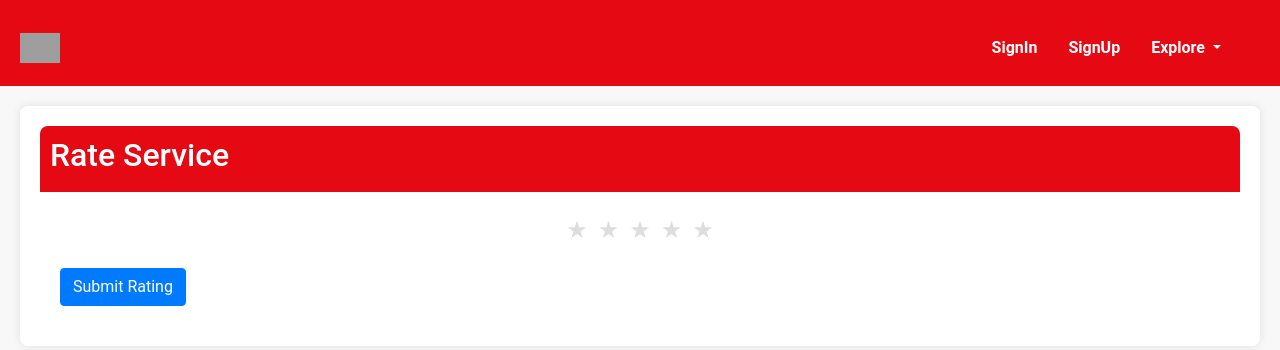
After one commit to mahdiatubly/Netfix, a Django app: template users/templates/users/rate_service.html in a window 1280 px wide. The commit adds this page. Shown: the top 350 px of the page. Run offline with Django 3.2, Linux system fonts and the light colour scheme; the template is opened without the code that fills it, so the values that code supplies are empty; some libraries are stand-ins or nearby versions; grey boxes are pictures that could not be loaded.

Commit message:
Adding rating feature

```diff
--- a/netfix/settings.py
+++ b/netfix/settings.py
@@ -48,6 +48,7 @@ INSTALLED_APPS = [
     'django.contrib.sessions',
     'django.contrib.messages',
     'django.contrib.staticfiles',
+    'star_ratings',
 ]
 
 MIDDLEWARE = [
--- a/users/models.py
+++ b/users/models.py
@@ -18,7 +18,7 @@ class UserBase(AbstractUser):
 class Customer(models.Model):
     user = models.OneToOneField(UserBase, on_delete=models.CASCADE, primary_key=True)
     date_of_birth = models.DateField(null=False)
-    logo = models.ImageField(upload_to='company_logos/', default='  ')
+    logo = models.ImageField(upload_to='customer_pictures/', default='Customer_profile.webp')
 
 
 class Company(models.Model):
--- /dev/null
+++ b/users/templates/users/rate_service.html
@@ -0,0 +1,123 @@
+{% extends 'users/base.html' %}
+
+{% block title %}Rate Service{% endblock %}
+
+{% block content %}
+  <link rel="stylesheet" href="https://stackpath.bootstrapcdn.com/bootstrap/4.5.2/css/bootstrap.min.css">
+  <!-- Include RateYo library -->
+  <link rel="stylesheet" href="https://cdnjs.cloudflare.com/ajax/libs/rateYo/2.3.2/jquery.rateyo.min.css">
+  <script src="https://code.jquery.com/jquery-3.6.4.min.js"></script>
+  <script src="https://cdnjs.cloudflare.com/ajax/libs/rateYo/2.3.2/jquery.rateyo.min.js"></script>
+
+  <style>
+    body {
+      font-family: 'Roboto', Arial, sans-serif;
+      margin: 0;
+      padding: 0;
+      background-color: #f8f8f8;
+    }
+
+    header {
+      background-color: #e50914;
+      padding: 10px 20px;
+      display: flex;
+      justify-content: space-between;
+      align-items: center;
+    }
+
+    .container-box {
+      margin: 20px;
+      padding: 20px;
+      border-radius: 8px;
+      background-color: #fff;
+      box-shadow: 0 0 10px rgba(0, 0, 0, 0.1);
+    }
+
+    a {
+      display: block;
+      margin-top: 10px;
+      text-decoration: none;
+      color: #e50914;
+      font-weight: bold;
+    }
+
+    a:hover {
+      text-decoration: underline;
+    }
+
+    .box-header {
+      background-color: #e50914;
+      color: white;
+      padding: 10px;
+      border-top-left-radius: 8px;
+      border-top-right-radius: 8px;
+    }
+
+    .box-content {
+      padding: 20px;
+    }
+
+    .rating-stars {
+      display: flex;
+      justify-content: center;
+      margin-bottom: 20px;
+    }
+
+    .rating-stars label {
+      display: inline-block;
+      cursor: pointer;
+      font-size: 24px;
+      margin: 0 5px;
+      transition: color 0.2s ease;
+    }
+
+    .rating-stars label:before {
+      content: '★';
+      color: #ddd;
+    }
+
+    .rating-stars input {
+      display: none;
+    }
+
+    .rating-stars input:checked ~ label:before,
+    .rating-stars input:checked ~ label:before {
+      color: gold;
+    }
+  </style>
+
+  <div class="container-box">
+    <div class="box-header">
+      <h2>Rate Service</h2>
+    </div>
+
+    <div class="box-content">
+      <form method="post">
+        {% csrf_token %}
+        <div class="rating-stars">
+          <input type="radio" id="star5" name="rating" value="5" />
+          <label for="star5"></label>
+          <input type="radio" id="star4" name="rating" value="4" />
+          <label for="star4"></label>
+          <input type="radio" id="star3" name="rating" value="3" />
+          <label for="star3"></label>
+          <input type="radio" id="star2" name="rating" value="2" />
+          <label for="star2"></label>
+          <input type="radio" id="star1" name="rating" value="1" />
+          <label for="star1"></label>
+        </div>
+        <button type="submit" class="btn btn-primary">Submit Rating</button>
+      </form>
+    </div>
+  </div>
+
+  <script>
+    $(function () {
+      $(".rating-stars input").on('change', function () {
+        var rating = $(this).val();
+        $(".rating-stars label").css('color', '#ddd');
+        $(".rating-stars input:checked ~ label").css('color', 'gold');
+      });
+    });
+  </script>
+{% endblock %}
--- a/users/urls.py
+++ b/users/urls.py
@@ -25,4 +25,7 @@ urlpatterns = [
     path('change_password_done/', views.PasswordChangeDoneView.as_view(
         template_name='users/change_password_done.html'
     ), name='change_password_done'),
+    path('rate_service/<int:pk>/', views.RateServiceView.as_view(), name='rate_service'),
+
+
 ]
```
Also changed, not shown: services/models.py (+21 -0 lines), services/views.py (+7 -1 lines), users/forms.py (+15 -0 lines), users/templates/users/change_rating_modal.html (added, +73 -0 lines), users/templates/users/customer_profile.html (+42 -5 lines), users/templates/users/home.html (+11 -11 lines), users/views.py (+21 -1 lines), media/customer_pictures/Customer_profile.webp (added), users/migrations/0006_alter_customer_logo.py (added).
